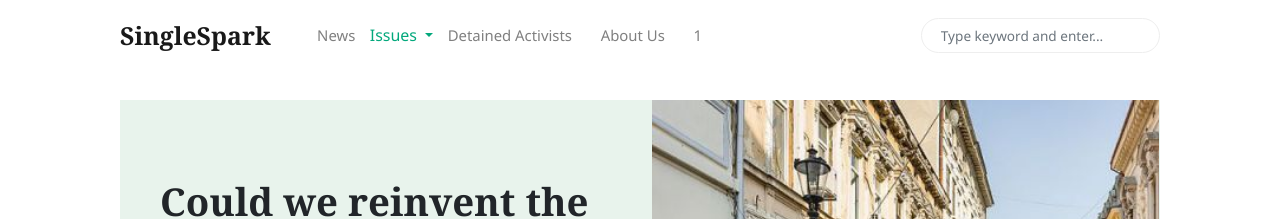
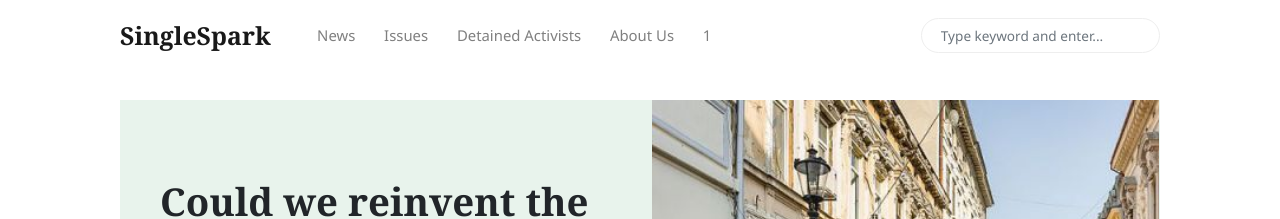
Before and after one commit to laoquan18/laoquan18.github.io, a Jekyll site: the page built from index.html, in a window 1280 px wide. Shown: the top 219 px of the page. Built offline with Jekyll 4.4.1, drawn with Linux system fonts in a browser that asks for light colours; nearby versions of some CDN libraries; the list of posts is cut into pages by our own code.

Commit message:
Update default.html

```diff
--- a/_layouts/default.html
+++ b/_layouts/default.html
@@ -47,7 +47,7 @@
             <ul class="navbar-nav mr-auto d-flex align-items-center">
               <li class="nav-item"><a class="nav-link" href="{{ site.baseurl }}/news.html">News</a></li>
               <li class="dropdown">
-                <a class="dropdown-toggle" data-toggle="dropdown" href="#">Issues
+                <a  class="nav-link" data-toggle="dropdown" href="#">Issues
                 <span class="caret"></span></a>
                 <ul class="dropdown-menu">
                   <li><a href="{{ site.baseurl }}/issues/jasic.html">Jasic</a></li>
```
